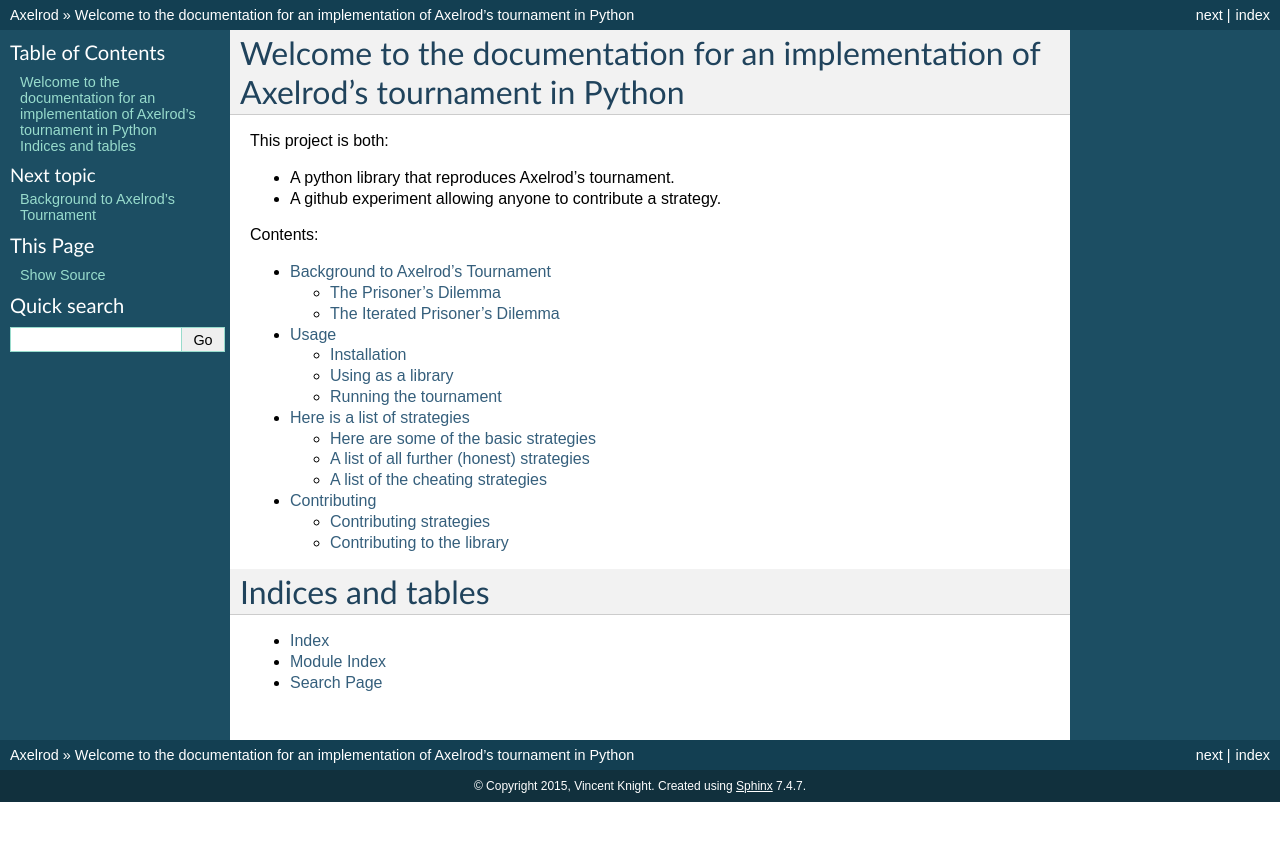
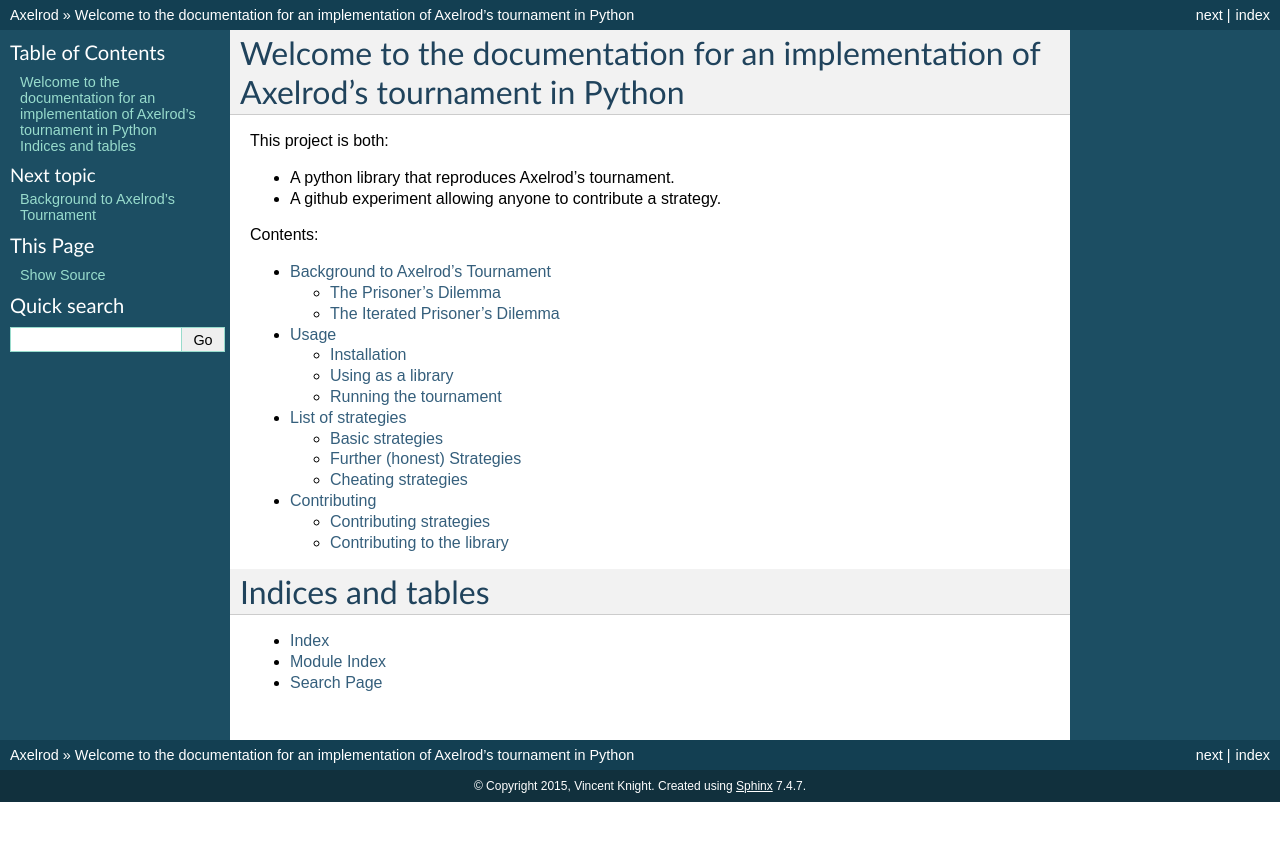
Before and after one commit to Axelrod-Python/Axelrod, a Sphinx documentation site: the page built from docs/index.rst, in a window 1280 px wide. Shown: the top 841 px of the page. Built offline with Sphinx 7.4.7, drawn with Linux system fonts in a browser that asks for light colours.

Commit message:
Minor clean up.

```diff
--- a/docs/strategies.py
+++ b/docs/strategies.py
@@ -23,20 +23,20 @@ def print_header(string, character):
 if __name__ == "__main__":
 
     print ".. currentmodule:: axelrod.strategies"
-    print_header("Here is a list of strategies", '=')
+    print_header("List of strategies", '=')
 
-    print_header("Here are some of the basic strategies", '-')
+    print_header("Basic strategies", '-')
     for strategy in basic_strategies:
         print ".. autoclass:: %s" % strategy.__name__
 
     print ""
 
-    print_header("A list of all further (honest) strategies", '-')
+    print_header("Further (honest) Strategies", '-')
     for strategy in ordinary_strategies:
         print ".. autoclass:: %s" % strategy.__name__
 
     print ""
 
-    print_header("A list of the cheating strategies", '-')
+    print_header("Cheating strategies", '-')
     for strategy in cheating_strategies:
         print ".. autoclass:: %s" % strategy.__name__
```
Also changed, not shown: docs/strategies.rst (+11 -9 lines).
